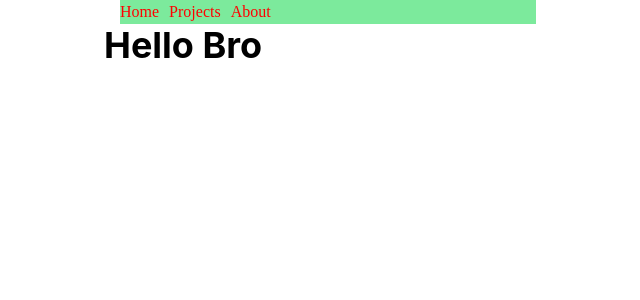
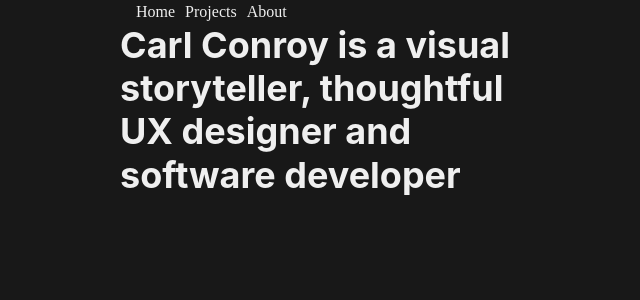
Before and after one commit to CarlinCharge/carlconroyv2, a Next.js app: page / in a window 1280 px wide. Shown: the top 300 px of the page, without its empty margins (312-952 px from the left). Built offline with nearby package versions, Linux system fonts and the light colour scheme.

Commit message:
homepage style updates

```diff
--- a/src/pages/index.tsx
+++ b/src/pages/index.tsx
@@ -10,11 +10,15 @@ export default function Home() {
         <meta name="description" content="Generated by create next app" />
         <link rel="icon" href="/favicon.ico" />
       </Head>
-
       <main>
-        <Layout>
-          <Heading>Hello Bro</Heading>
-        </Layout>
+        <Container>
+          <Layout>
+            <Heading>
+              Carl Conroy is a visual storyteller, thoughtful UX designer and
+              software developer
+            </Heading>
+          </Layout>
+        </Container>
       </main>
     </div>
   );
--- a/src/styles/Nav.ts
+++ b/src/styles/Nav.ts
@@ -4,13 +4,14 @@ export const Nav = {
   },
   baseStyle: {
     flexDirection: "row",
-    color: "red",
-    background: "green",
+    color: "white",
+    background: "black",
   },
   variants: {
     primary: {
-      background: "green",
-      color: "red",
+      background: "black",
+      color: "white",
+      justify: "right",
     },
   },
 };
--- a/src/styles/theme.tsx
+++ b/src/styles/theme.tsx
@@ -6,7 +6,7 @@ export const theme = extendTheme({
   styles: {
     global: {
       "html, body": {
-        background: "white",
+        background: "black",
         color: "white",
       },
     },
@@ -17,7 +17,7 @@ export const theme = extendTheme({
   colors: {
     green: "#7CEA9C",
     black: "#181818",
-    white: "EFEFEF",
+    white: "#EFEFEF",
   },
   components: {
     Button,
```
